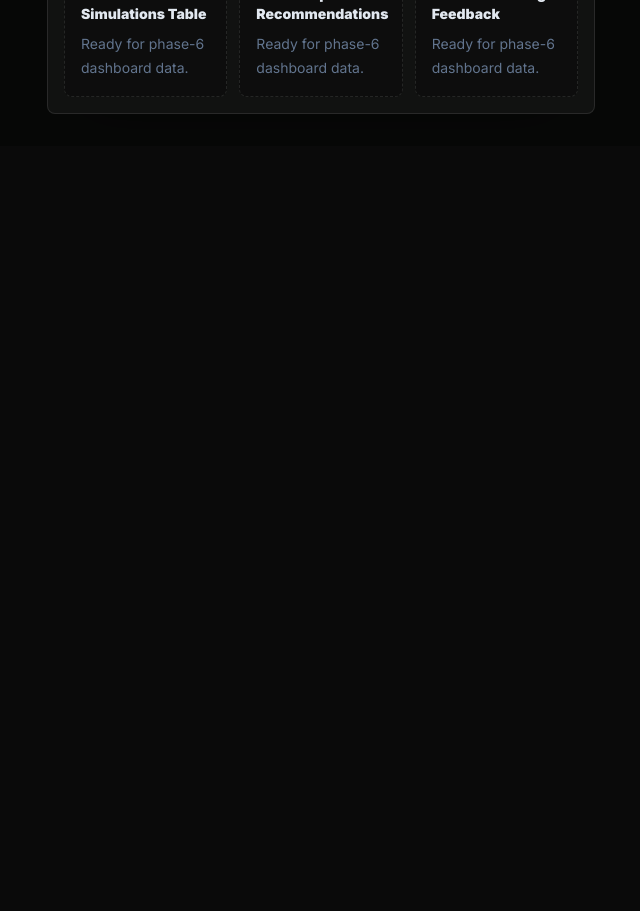
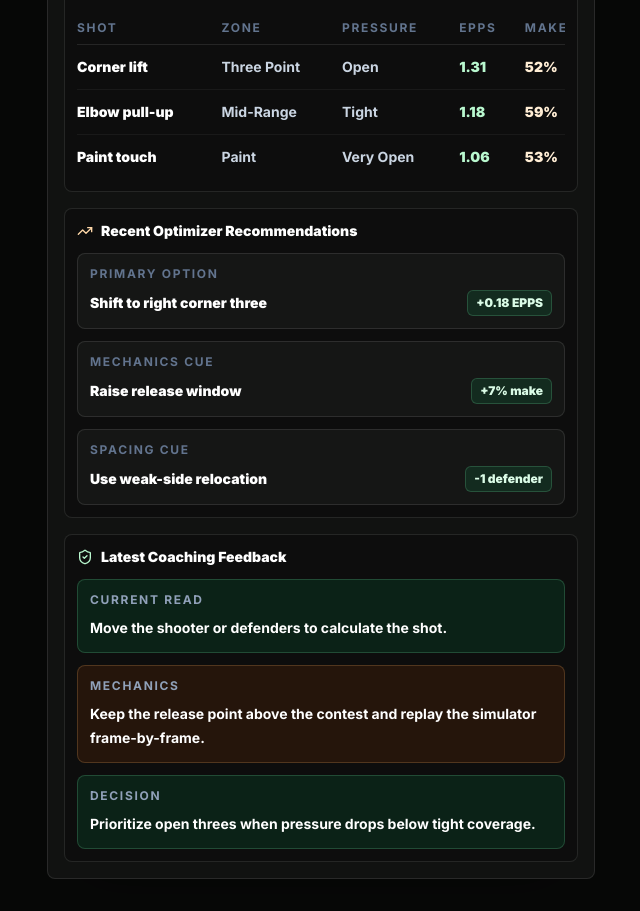
Before and after one commit to Rabin935/shot-optimizing-engine, a Next.js app in the folder frontend/: page /dashboard in a window 1280 px wide. Shown: the part 1700-2611 px from the top of the page, without its empty margins (273-913 px from the left). Before the commit the page ends 1846 px from the top, so only its background shows below. Built offline with nearby package versions, Linux system fonts and the light colour scheme.

Commit message:
feat: add recent simulations and recommendations panels

```diff
--- a/frontend/components/dashboard/DashboardHome.tsx
+++ b/frontend/components/dashboard/DashboardHome.tsx
@@ -14,8 +14,10 @@ import {
   Percent,
   PlayCircle,
   Radar,
+  ShieldCheck,
   Sparkles,
   Target,
+  TrendingUp,
   Trophy,
 } from "lucide-react";
 import type { LucideIcon } from "lucide-react";
@@ -96,6 +98,9 @@ export function DashboardHome() {
   const trendRows = buildTrendRows(replayHistory, epps, makeProbability);
   const zoneRows = buildZoneRows(replayHistory);
   const activityRows = buildActivityRows(replayHistory);
+  const recentRows = buildRecentSimulationRows(replayHistory);
+  const recommendationRows = buildRecommendationRows(optimizedShot?.title);
+  const coachingRows = buildCoachingRows(recommendation);
   const stats = buildDashboardStats({
     epps,
     makeProbability,
@@ -152,13 +157,11 @@ export function DashboardHome() {
             icon={Radar}
             title="Recent simulations and optimizer notes"
           >
-            <PlaceholderGrid
-              items={[
-                "Recent Simulations Table",
-                "Recent Optimizer Recommendations",
-                "Latest Coaching Feedback",
-              ]}
-            />
+            <div className="grid gap-4 2xl:grid-cols-[1.25fr_0.9fr_0.9fr]">
+              <RecentSimulationsTable rows={recentRows} />
+              <OptimizerRecommendations rows={recommendationRows} />
+              <CoachingFeedback rows={coachingRows} />
+            </div>
           </SectionFrame>
         </div>
 
@@ -371,6 +374,27 @@ type ActivityRow = {
   status: "green" | "orange";
 };
 
+type RecentSimulationRow = {
+  epps: string;
+  makeProbability: string;
+  mechanics: string;
+  pressure: string;
+  shot: string;
+  zone: string;
+};
+
+type RecommendationRow = {
+  delta: string;
+  label: string;
+  value: string;
+};
+
+type CoachingRow = {
+  label: string;
+  message: string;
+  tone: "green" | "orange";
+};
+
 function DashboardCharts({
   trendRows,
   zoneRows,
@@ -420,6 +444,99 @@ function DashboardCharts({
         </ChartContainer>
       </ChartPanel>
     </div>
+  );
+}
+
+function RecentSimulationsTable({ rows }: { rows: RecentSimulationRow[] }) {
+  return (
+    <article className="min-w-0 rounded-lg border border-white/10 bg-black/25 p-3">
+      <div className="mb-3 flex items-center gap-2">
+        <Activity className="size-4 text-green-200" />
+        <h3 className="text-sm font-black text-white">Recent Simulations</h3>
+      </div>
+      <div className="overflow-x-auto">
+        <table className="w-full min-w-[640px] text-left text-sm">
+          <thead className="text-xs font-bold uppercase tracking-[0.14em] text-slate-500">
+            <tr className="border-b border-white/10">
+              <th className="py-2 pr-3">Shot</th>
+              <th className="py-2 pr-3">Zone</th>
+              <th className="py-2 pr-3">Pressure</th>
+              <th className="py-2 pr-3">EPPS</th>
+              <th className="py-2 pr-3">Make</th>
+              <th className="py-2">Mechanics</th>
+            </tr>
+          </thead>
+          <tbody>
+            {rows.map((row) => (
+              <tr key={`${row.shot}-${row.zone}`} className="border-b border-white/5 last:border-0">
+                <td className="py-3 pr-3 font-black text-white">{row.shot}</td>
+                <td className="py-3 pr-3 font-bold text-slate-300">{row.zone}</td>
+                <td className="py-3 pr-3 font-bold text-slate-300">{row.pressure}</td>
+                <td className="py-3 pr-3 font-black text-green-200">{row.epps}</td>
+                <td className="py-3 pr-3 font-black text-orange-100">{row.makeProbability}</td>
+                <td className="py-3 font-black text-white">{row.mechanics}</td>
+              </tr>
+            ))}
+          </tbody>
+        </table>
+      </div>
+    </article>
+  );
+}
+
+function OptimizerRecommendations({ rows }: { rows: RecommendationRow[] }) {
+  return (
+    <article className="rounded-lg border border-white/10 bg-black/25 p-3">
+      <div className="mb-3 flex items-center gap-2">
+        <TrendingUp className="size-4 text-orange-200" />
+        <h3 className="text-sm font-black text-white">Recent Optimizer Recommendations</h3>
+      </div>
+      <div className="grid gap-3">
+        {rows.map((row) => (
+          <div key={row.label} className="rounded-lg border border-white/10 bg-white/[0.04] p-3">
+            <p className="text-xs font-bold uppercase tracking-[0.14em] text-slate-500">
+              {row.label}
+            </p>
+            <div className="mt-2 flex items-center justify-between gap-3">
+              <p className="text-sm font-black text-white">{row.value}</p>
+              <p className="rounded-md border border-green-300/20 bg-green-400/10 px-2 py-1 text-xs font-black text-green-100">
+                {row.delta}
+              </p>
+            </div>
+          </div>
+        ))}
+      </div>
+    </article>
+  );
+}
+
+function CoachingFeedback({ rows }: { rows: CoachingRow[] }) {
+  return (
+    <article className="rounded-lg border border-white/10 bg-black/25 p-3">
+      <div className="mb-3 flex items-center gap-2">
+        <ShieldCheck className="size-4 text-green-200" />
+        <h3 className="text-sm font-black text-white">Latest Coaching Feedback</h3>
+      </div>
+      <div className="grid gap-3">
+        {rows.map((row) => (
+          <div
+            key={row.label}
+            className={`rounded-lg border p-3 ${
+              row.tone === "green"
+                ? "border-green-300/20 bg-green-400/10"
+                : "border-orange-300/20 bg-orange-500/10"
+            }`}
+          >
+            <p className="text-xs font-bold uppercase tracking-[0.14em] text-slate-400">
+              {row.label}
+            </p>
+            <p className="mt-2 text-sm font-bold leading-6 text-white">
+              {row.message}
+            </p>
+          </div>
+        ))}
+      </div>
+    </article>
   );
 }
 
@@ -751,6 +868,88 @@ function buildActivityRows(
   ];
 }
 
+function buildRecentSimulationRows(
+  replayHistory: ReturnType<typeof useShotStore.getState>["replayHistory"],
+): RecentSimulationRow[] {
+  if (replayHistory.length) {
+    return replayHistory.slice(0, 5).map((replay, index) => ({
+      epps: formatDecimal(replay.metrics.epps),
+      makeProbability: formatPercent(replay.metrics.makeProbability),
+      mechanics: `${Math.round(replay.mechanicsScore.overallForm)}`,
+      pressure: replay.metrics.pressureLevel,
+      shot: replay.label || `Shot ${index + 1}`,
+      zone: replay.metrics.shotZone,
+    }));
+  }
+
+  return [
+    {
+      epps: "1.31",
+      makeProbability: "52%",
+      mechanics: "88",
+      pressure: "Open",
+      shot: "Corner lift",
+      zone: "Three Point",
+    },
+    {
+      epps: "1.18",
+      makeProbability: "59%",
+      mechanics: "83",
+      pressure: "Tight",
+      shot: "Elbow pull-up",
+      zone: "Mid-Range",
+    },
+    {
+      epps: "1.06",
+      makeProbability: "53%",
+      mechanics: "81",
+      pressure: "Very Open",
+      shot: "Paint touch",
+      zone: "Paint",
+    },
+  ];
+}
+
+function buildRecommendationRows(optimizedShotTitle?: string): RecommendationRow[] {
+  return [
+    {
+      delta: "+0.18 EPPS",
+      label: "Primary option",
+      value: optimizedShotTitle ?? "Shift to right corner three",
+    },
+    {
+      delta: "+7% make",
+      label: "Mechanics cue",
+      value: "Raise release window",
+    },
+    {
+      delta: "-1 defender",
+      label: "Spacing cue",
+      value: "Use weak-side relocation",
+    },
+  ];
+}
+
+function buildCoachingRows(recommendation: string): CoachingRow[] {
+  return [
+    {
+      label: "Current read",
+      message: recommendation,
+      tone: "green",
+    },
+    {
+      label: "Mechanics",
+      message: "Keep the release point above the contest and replay the simulator frame-by-frame.",
+      tone: "orange",
+    },
+    {
+      label: "Decision",
+      message: "Prioritize open threes when pressure drops below tight coverage.",
+      tone: "green",
+    },
+  ];
+}
+
 function average(values: number[]) {
   // Guard against empty arrays when a user has not created replay history yet.
   return values.length
```
